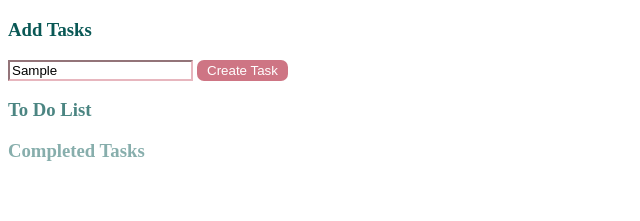
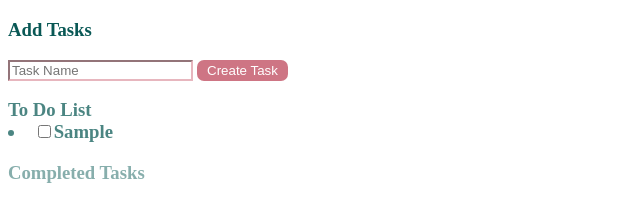
Before and after one commit to Umme-R/Task-Tracker, a plain HTML site: page index.html in a window 1280 px wide. Both pictures are taken after typing "Sample" into the empty fields and a click on the button "Create Task". Shown: the part 61-282 px from the top of the page, without its empty margins (0-640 px from the left). Drawn offline with Linux system fonts and the light colour scheme.

Commit message:
Create new checkbox task with user input

```diff
--- a/index.html
+++ b/index.html
@@ -11,7 +11,7 @@
 
     <h3 id="add">Add Tasks</h3>
     <input type="text" id="newTask" placeholder="Task Name">
-    <button>Create Task</button>
+    <button id="add-button">Create Task</button>
 
     <h3 id="todo">To Do List</h3>
 
--- a/script.js
+++ b/script.js
@@ -0,0 +1,30 @@
+let newTask = document.getElementById("newTask");
+
+let addButton = document.getElementById("add-button");
+
+let toDo = document.getElementById("todo");
+
+function addTask() {
+    let listItem = document.createElement("li");
+
+    if (newTask.value === "") {
+            return;
+        }
+
+    let checkbox = document.createElement("input");
+    checkbox.type = "checkbox";
+    checkbox.id = "check";
+    listItem.appendChild(checkbox);
+
+    let label = document.createElement("label");
+    label.htmlFor = "check";
+    listItem.appendChild(label);
+
+    toDo.appendChild(listItem);
+
+    label.innerHTML = newTask.value;
+
+    newTask.value = "";
+}
+
+addButton.addEventListener("click", addTask);
```
